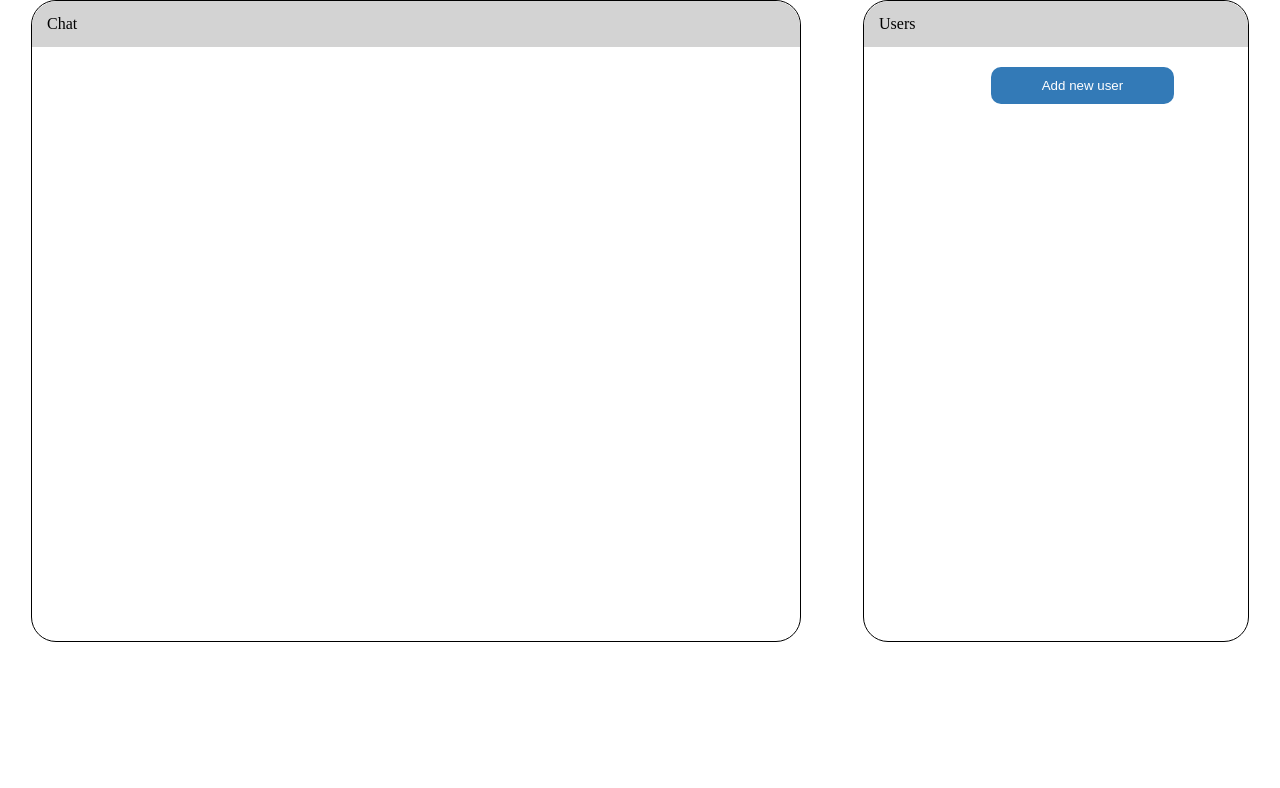
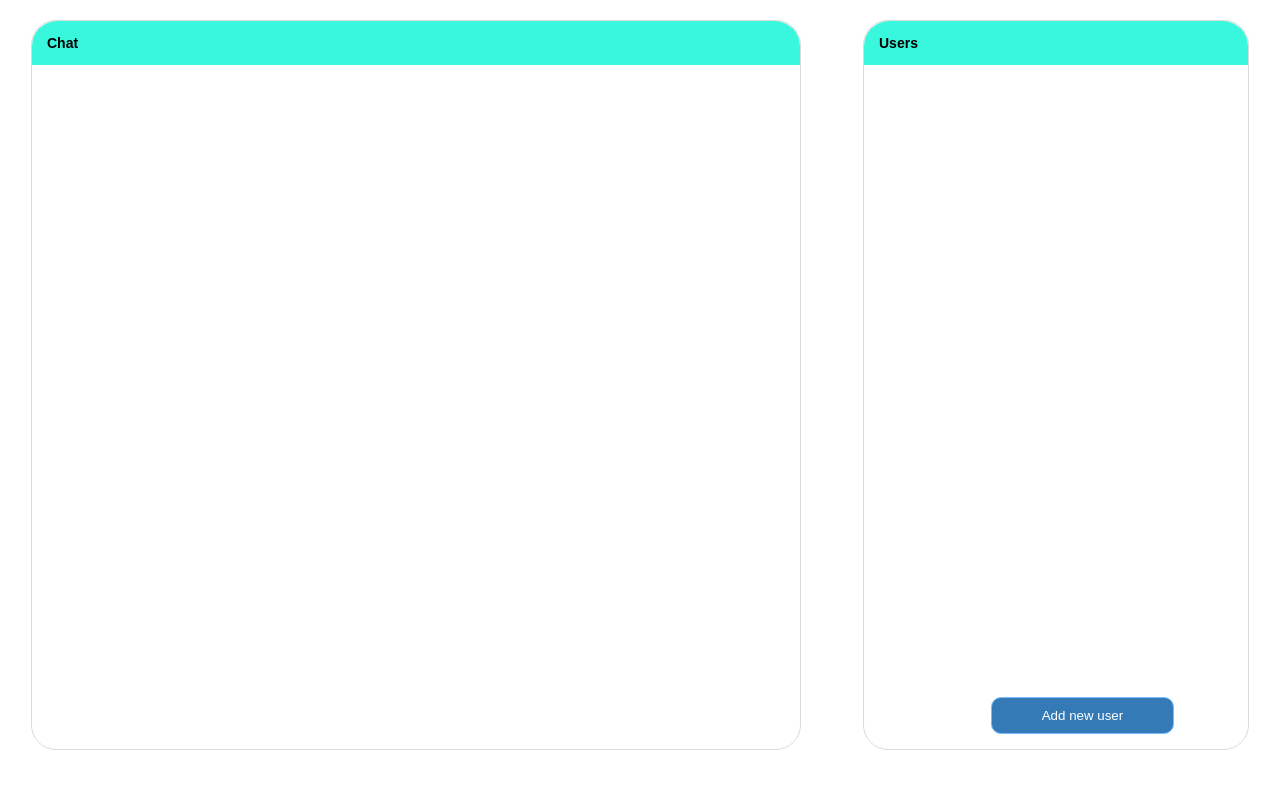
Before and after one commit to Slasherio/BotChat, a plain HTML site: page index.html in a window 1280 px wide. Drawn offline with Linux system fonts and the light colour scheme; a web font is replaced by a local one.

Commit message:
Add additional styling for chat, user block, headings

```diff
--- a/style/style.css
+++ b/style/style.css
@@ -1,34 +1,31 @@
-body {
-  margin: 0;
-  padding: 0;
-}
-
 .wrapper {
   display: flex;
   justify-content: space-around;
+  margin-top: 20px;
 }
 
 .chat {
   width: 60%;
-  height: 80vh;
-  border: 1px solid black;
+  height: 91vh;
+  border: 1px solid #ded9d9;
   border-radius: 25px;
-  overflow: auto;
 }
 
 .users {
   width: 30%;
-  height: 80vh;
+  height: 91vh;
   position: relative;
-  border: 1px solid black;
+  border: 1px solid #ded9d9;
   border-radius: 25px;
-  overflow: auto;
 }
 
 .heading {
-  background-color: lightgray;
+  background-color: #36f7dcfa;
   padding: 15px;
   border-radius: 25px 25px 0px 0;
+}
+.heading span {
+  font: 600 14px/14px sans-serif;
 }
 
 .add {
@@ -36,23 +33,21 @@ body {
   left: 33%;
   color: #fff;
   background-color: #337ab7;
-  border: 1px solid transparent;
-  border-color: 1px solid #337ab7;
+  border: 1px solid #74beff;
   padding: 10px 50px;
   border-radius: 10px;
   cursor: pointer;
-  margin-bottom: 15px;
+  outline: none;
 }
 
 .user-container {
-  display: flex;
-  margin: 10px;
-  flex-direction: column;
+  overflow: auto;
+  height: 79vh;
 }
 
 .user {
   display: flex;
-  margin-bottom: 15px;
+  margin: 10px;
   border: 1px solid black;
   border-radius: 15px;
   border-color: teal;
@@ -76,7 +71,7 @@ span {
 }
 
 h1 {
-  font: 600 20px sans-serif;
+  font: 600 20px 'Kavivanar';
   color: #71c771;
 }
 
@@ -90,6 +85,7 @@ h1 {
 .message img {
   display: block;
   margin: 10px;
+  border-radius: 15px;
 }
 
 .info {
@@ -97,3 +93,8 @@ h1 {
   justify-content: space-around;
   flex-direction: column;
 }
+
+.conversation {
+  height: 83vh;
+  overflow: auto;
+}
```
